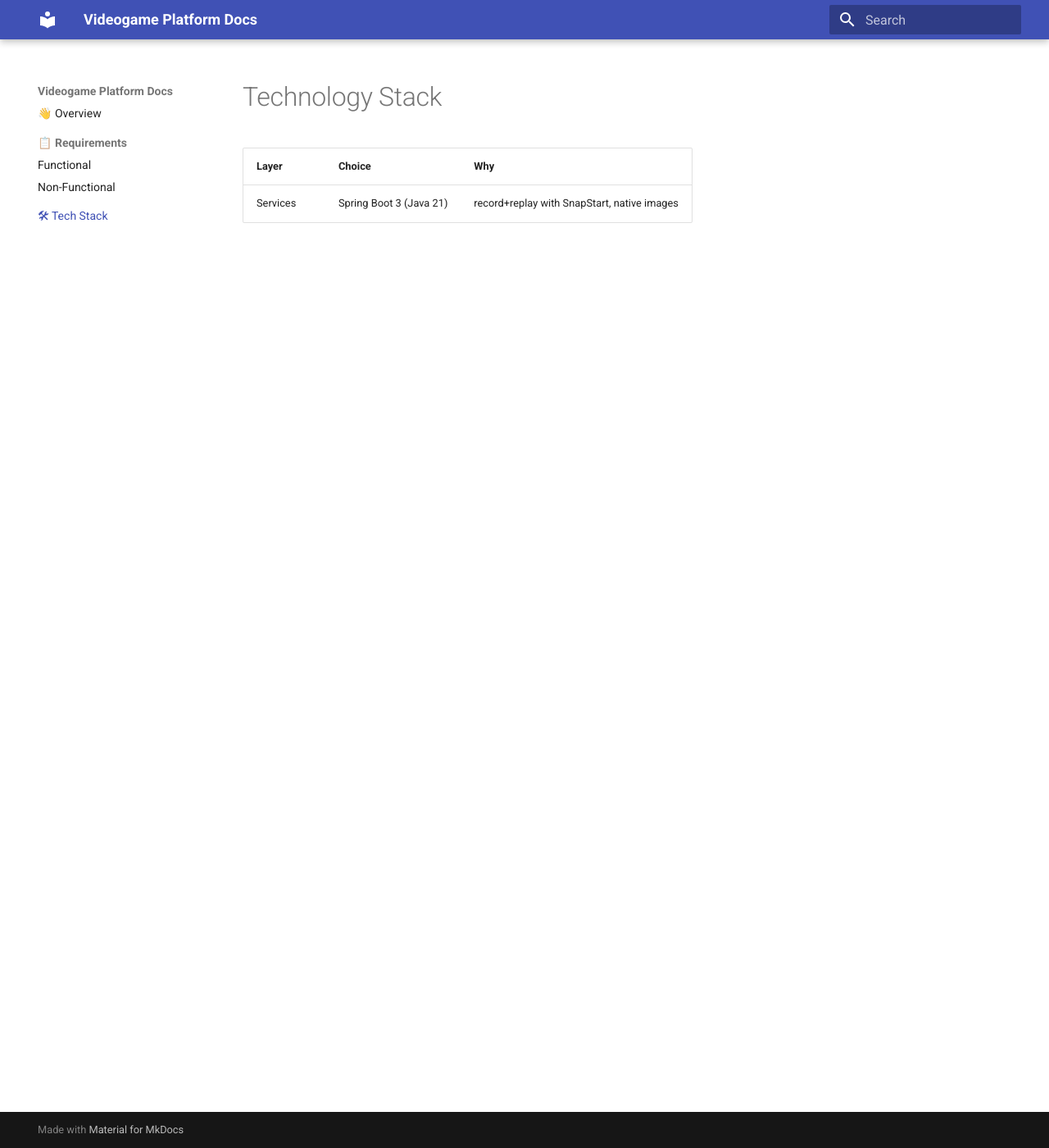
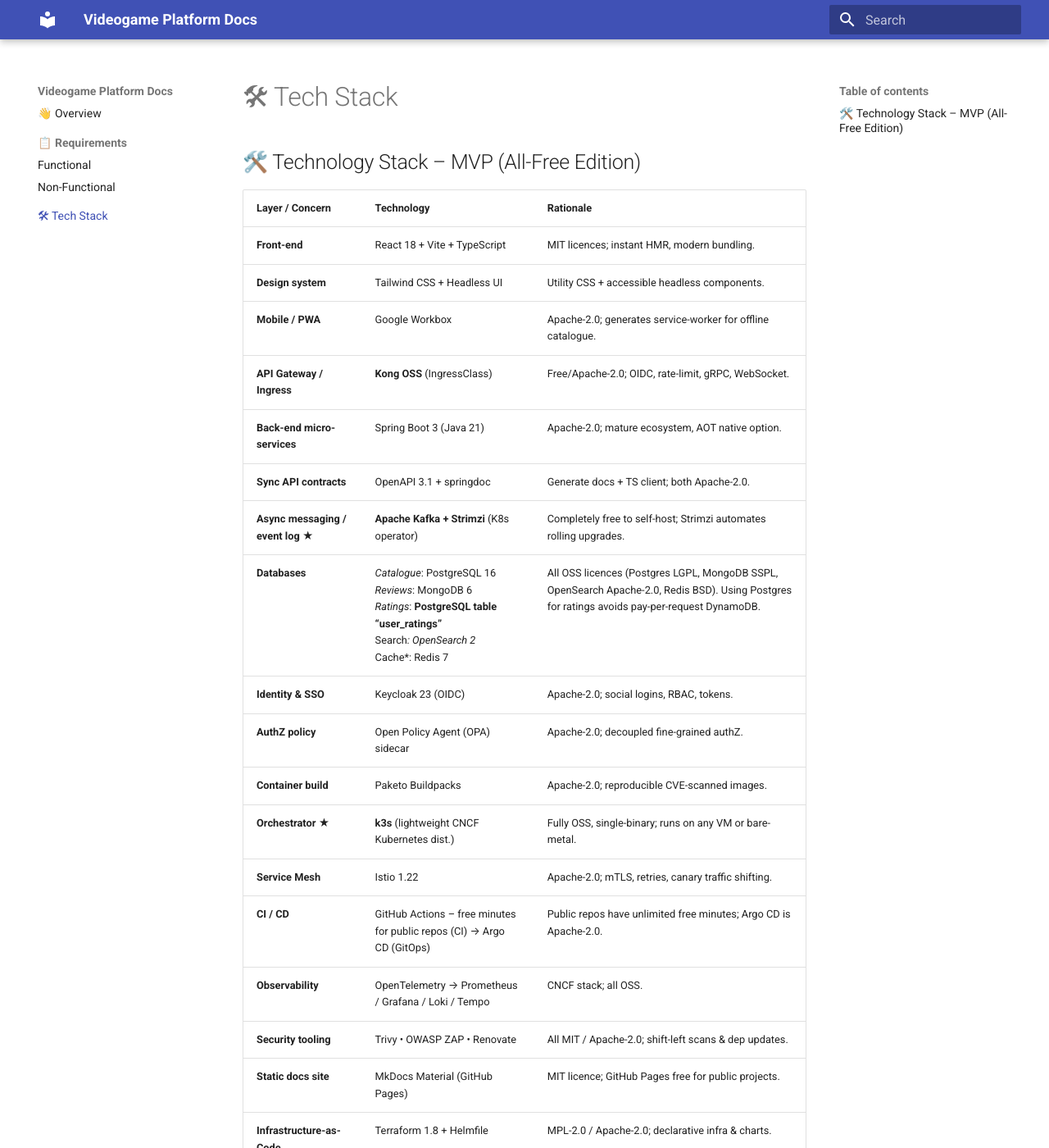
Before and after one commit to rubhern/videogame-platform, an MkDocs documentation site: the page built from docs/tech/stack.md, in a window 1280 px wide and 1400 px high. Shown: the whole window at 82% size. Built offline with MkDocs 1.6.1 and Material for MkDocs 9.7.7, drawn with Linux system fonts in a browser that asks for light colours.

Commit message:
Create tech stack documentation
Updated the tech stack documentation to include a more comprehensive and organized breakdown of technologies, including rationale and licensing. Emphasized the use of fully open-source solutions for the MVP, aligning with the all-free edition goal.

```diff
--- a/docs/tech/stack.md
+++ b/docs/tech/stack.md
@@ -1,5 +1,22 @@
-# Technology Stack
+## 🛠️ Technology Stack – MVP (All-Free Edition)
 
-| Layer | Choice | Why |
-|-------|--------|-----|
-| Services | Spring Boot 3 (Java 21) | record+replay with SnapStart, native images |
+| Layer / Concern | Technology | Rationale |
+|-----------------|------------|-----------|
+| **Front-end** | React 18 + Vite + TypeScript | MIT licences; instant HMR, modern bundling. |
+| **Design system** | Tailwind CSS + Headless UI | Utility CSS + accessible headless components. |
+| **Mobile / PWA** | Google Workbox | Apache-2.0; generates service-worker for offline catalogue. |
+| **API Gateway / Ingress** | **Kong OSS** (IngressClass) | Free/Apache-2.0; OIDC, rate-limit, gRPC, WebSocket. |
+| **Back-end micro-services** | Spring Boot 3 (Java 21) | Apache-2.0; mature ecosystem, AOT native option. |
+| **Sync API contracts** | OpenAPI 3.1 + springdoc | Generate docs + TS client; both Apache-2.0. |
+| **Async messaging / event log** ★ | **Apache Kafka + Strimzi** (K8s operator) | Completely free to self-host; Strimzi automates rolling upgrades. |
+| **Databases** | *Catalogue*: PostgreSQL 16<br>*Reviews*: MongoDB 6<br>*Ratings*: **PostgreSQL table “user_ratings”***<br>*Search*: OpenSearch 2<br>*Cache*: Redis 7 | All OSS licences (Postgres LGPL, MongoDB SSPL, OpenSearch Apache-2.0, Redis BSD). Using Postgres for ratings avoids pay-per-request DynamoDB. |
+| **Identity & SSO** | Keycloak 23 (OIDC) | Apache-2.0; social logins, RBAC, tokens. |
+| **AuthZ policy** | Open Policy Agent (OPA) sidecar | Apache-2.0; decoupled fine-grained authZ. |
+| **Container build** | Paketo Buildpacks | Apache-2.0; reproducible CVE-scanned images. |
+| **Orchestrator** ★ | **k3s** (lightweight CNCF Kubernetes dist.) | Fully OSS, single-binary; runs on any VM or bare-metal. |
+| **Service Mesh** | Istio 1.22 | Apache-2.0; mTLS, retries, canary traffic shifting. |
+| **CI / CD** | GitHub Actions – free minutes for public repos (CI) → Argo CD (GitOps) | Public repos have unlimited free minutes; Argo CD is Apache-2.0. |
+| **Observability** | OpenTelemetry → Prometheus / Grafana / Loki / Tempo | CNCF stack; all OSS. |
+| **Security tooling** | Trivy • OWASP ZAP • Renovate | All MIT / Apache-2.0; shift-left scans & dep updates. |
+| **Static docs site** | MkDocs Material (GitHub Pages) | MIT licence; GitHub Pages free for public projects. |
+| **Infrastructure-as-Code** | Terraform 1.8 + Helmfile | MPL-2.0 / Apache-2.0; declarative infra & charts. |
```
